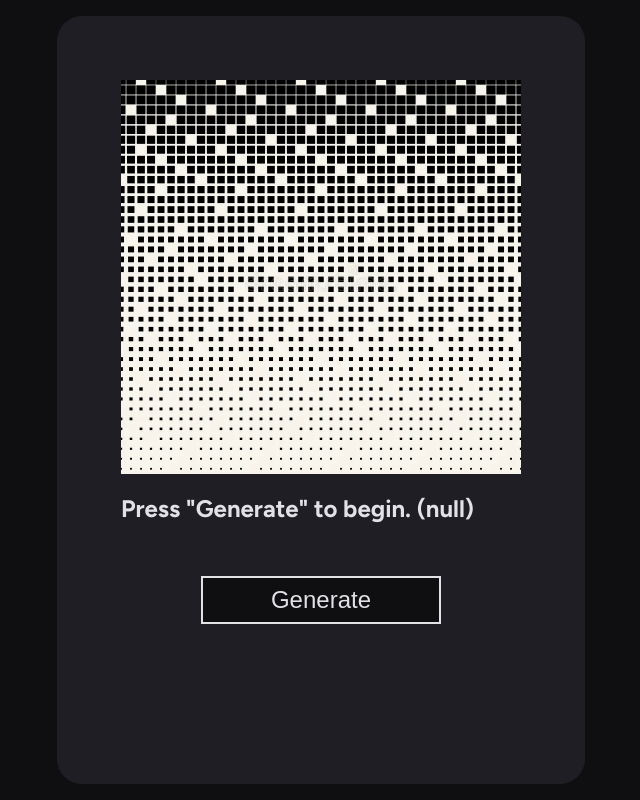
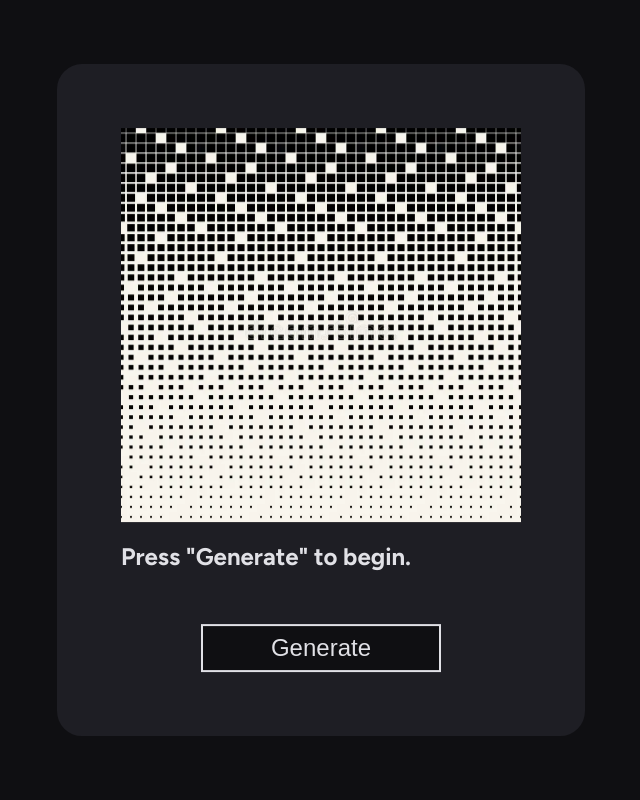
Before and after one commit to PijusRan/1001-albums-project, a React (Vite) app: page / in a window 1280 px wide. Shown: the whole page, without its empty margins (319-959 px from the left). Built offline with nearby package versions, Linux system fonts and the light colour scheme.

Commit message:
More CSS

```diff
--- a/src/App.css
+++ b/src/App.css
@@ -4,8 +4,6 @@
     left: 50%;
     transform: translate(-50%, -50%);
 
-    height: 80vh;
-    max-width: 90vw;
     background-color: var(--surface-color);
     border-radius: 25px;
 
@@ -26,11 +24,6 @@
     margin-top: 0;
 
     font-weight: normal;
-}
-
-.albumImg{
-    width: 100%;
-    max-width: 50vh;
 }
 
 /* === BUTTONS === */
@@ -83,3 +76,26 @@ button{
 .disable{
     display: none;
 }
+
+
+
+@media (orientation: landscape) {
+    .albumSection{
+        max-height: 80vh;
+        max-width: 90vw;
+    }
+    .albumImg{
+        max-width: 50vh;
+    }
+}
+
+@media (orientation: portrait) {
+    .albumSection{
+        width: 80vw;
+        max-height: 90vh;
+    }
+    .albumImg{
+        max-width: 75vw;
+        max-height: 50vh;
+    }
+}
--- a/src/App.tsx
+++ b/src/App.tsx
@@ -78,7 +78,7 @@ function App() {
       <>
 	  	<section className='albumSection'>
 			<img src={albumImg} className="albumImg"/>
-			<h1 className='albumTitle'>{`${AlbumData[2]} (${AlbumData[3]}`}) </h1>
+			<h1 className='albumTitle'>{`${AlbumData[2]} ` + (AlbumData[3] ? `(${AlbumData[3]})` : '')} </h1>
 			<h2 className='albumArtist'>{AlbumData[1]}</h2>
 
 			<div className={buttonDivCSS}>
```
